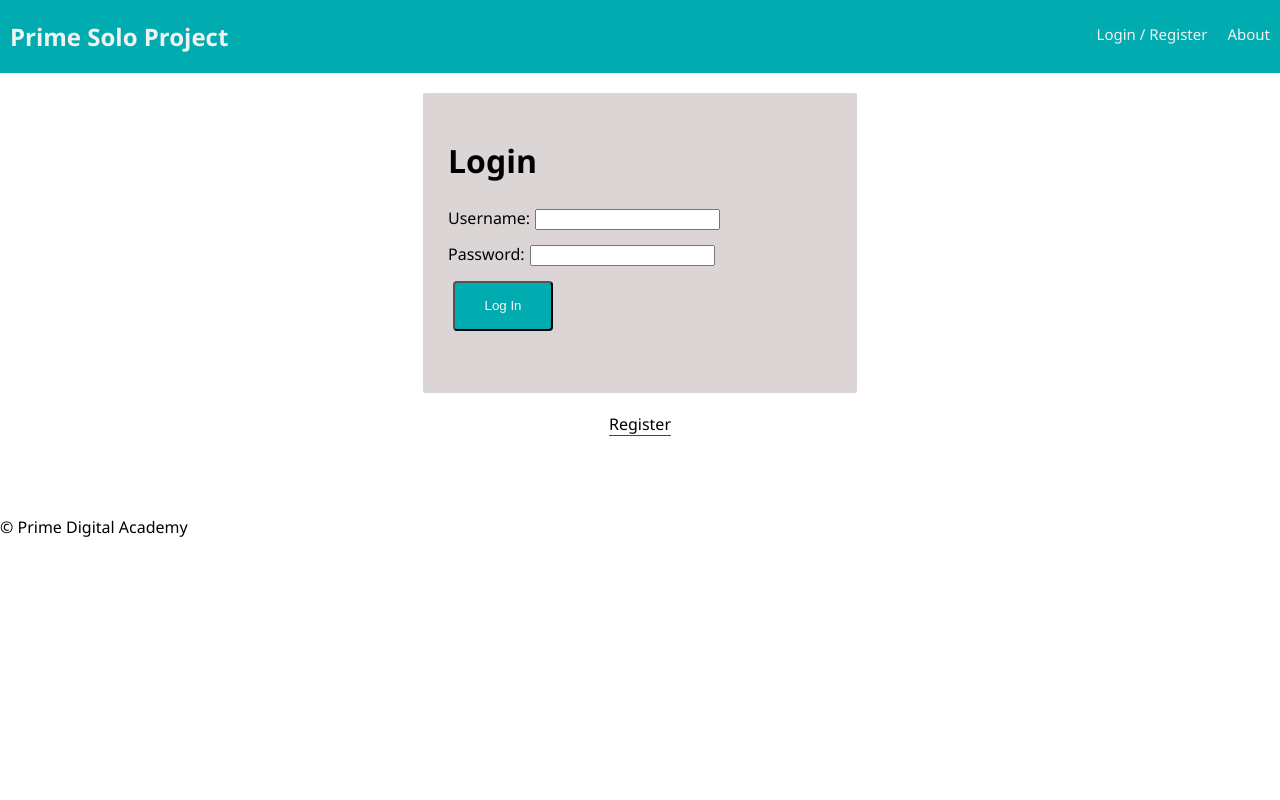
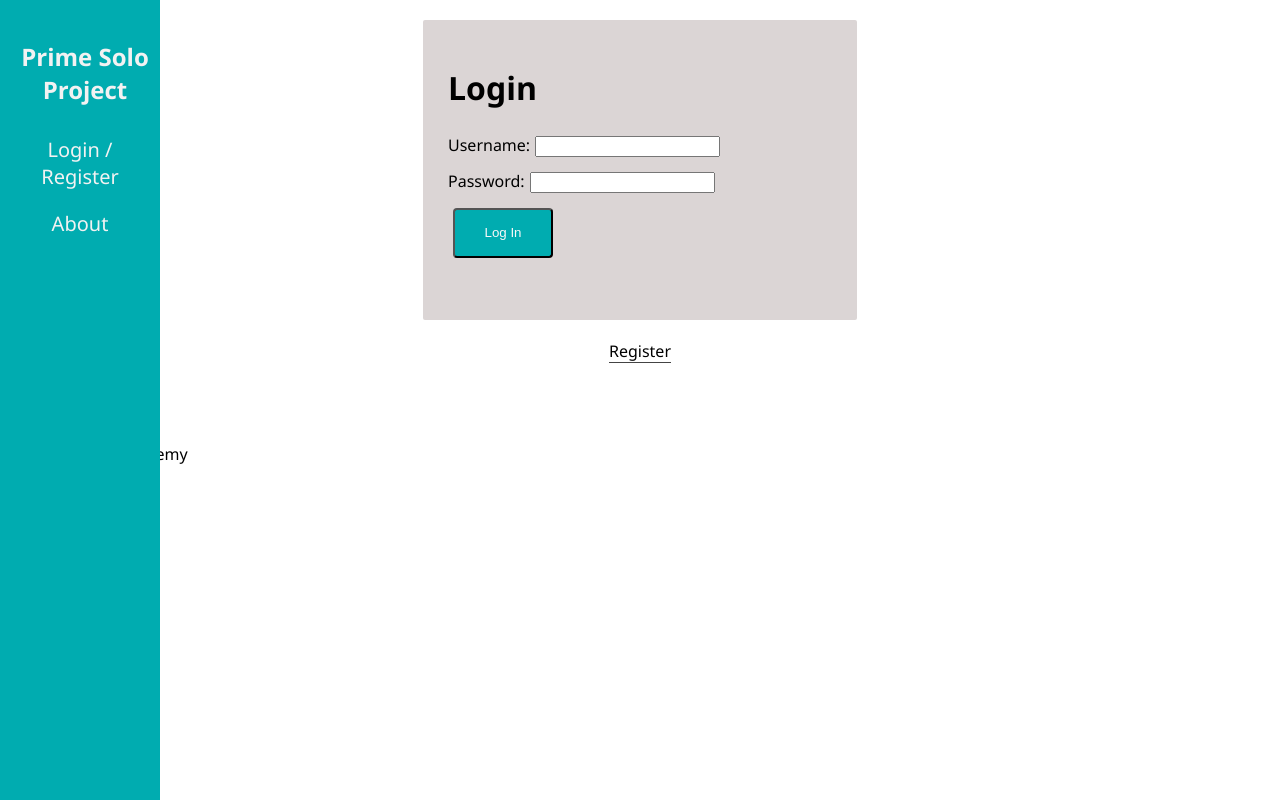
Before and after one commit to LexChudzik/shakespeare-app, a React (Create React App) app: page /add#/home in a window 1280 px wide. Built offline with nearby package versions, Linux system fonts and the light colour scheme; no server answers.

Commit message:
nav styling

```diff
--- a/src/components/LogOutButton/LogOutButton.js
+++ b/src/components/LogOutButton/LogOutButton.js
@@ -2,15 +2,17 @@ import React from 'react';
 import { connect } from 'react-redux';
 
 const LogOutButton = props => (
+  <div className={props.className}>
   <button
     // This button shows up in multiple locations and is styled differently
     // because it's styled differently depending on where it is used, the className
     // is passed to it from it's parents through React props
-    className={props.className}
+    // className={props.className}
     onClick={() => props.dispatch({ type: 'LOGOUT' })}
   >
     Log Out
   </button>
+  </div>
 );
 
 // This component doesn't need 'mapStateToProps'
--- a/src/components/Nav/Nav.css
+++ b/src/components/Nav/Nav.css
@@ -4,33 +4,55 @@
     display: inline-block;
     color: #f2f2f2;
     padding-left: 10px;
+    text-align: center;
 }
 
 .nav {
-  overflow: hidden;
+  height: 100%; /* Full-height: remove this if you want "auto" height */
+  width: 160px; /* Set the width of the sidebar */
+  position: fixed; /* Fixed Sidebar (stay in place on scroll) */
+  z-index: 1;
+  top: 0;
+  left: 0;
+  overflow-x: hidden;
   background-color: #00acb0;
+  padding-top: 20px;
 }
 
 .nav-link {
-  float: left;
+  /* float: left; */
   color: #f2f2f2;
   background-color: #00acb0;
   text-align: center;
-  padding: 24px 10px;
+  padding: 10px 20px;
   text-decoration: none;
-  font-size: 15px;
-
+  font-size: 20px;
+  display: block;
   /* these last two make the logout button in
   the nav bar look like another link */
+  align-content: center;
   border:none;
   cursor: pointer;
   outline:0;
+}
+button {
+  text-decoration: none;
+  font-size: 20px;
+  color: #f2f2f2;
+  background-color: #00acb0;
+  border:none;
+  cursor: pointer;
+  outline:0;
+}
+
+button:hover {
+  background-color: #008183;
 }
 
 .nav-link:hover {
   background-color: #008183;
 }
 
-.nav-right {
+/* .nav-right {
   float: right;
-}
+} */
```
